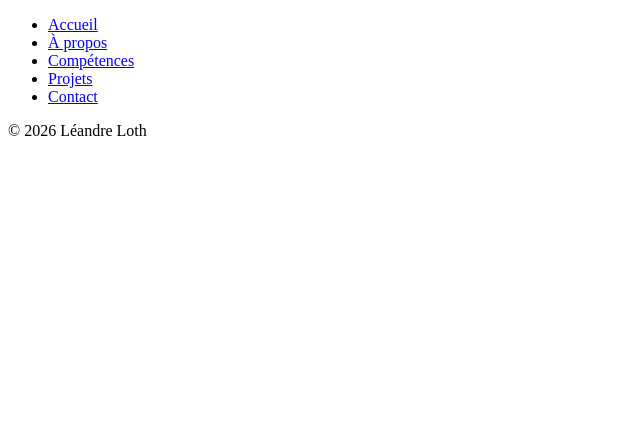
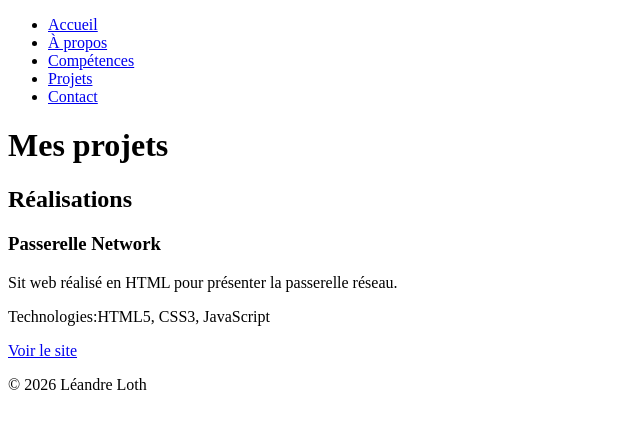
Before and after one commit to LeandreMampouele/Portfolio, a plain HTML site: page projets.html in a window 1280 px wide. Shown: the whole page, without its empty margins (0-640 px from the left). Drawn offline with Linux system fonts and the light colour scheme.

```diff
--- a/projets.html
+++ b/projets.html
@@ -19,7 +19,16 @@
         </nav>
     </header>
     <main>
-
+        <h1>Mes projets</h1>
+        <section class="grille-projets">
+            <h2>Réalisations</h2>
+            <article class="projet">
+                <h3>Passerelle Network</h3>
+                <p>Sit web réalisé en HTML pour présenter la passerelle réseau.</p>
+                <p class="techs">Technologies:HTML5, CSS3, JavaScript</p>
+                <a href="https://passerelle-network-leandremampouele.netlify.app/" class="btn" target="_blank" rel="noopener noreferrer">Voir le site </a>
+            </article>
+        </section>
     </main>
     <footer>
         <p>&copy; 2026 Léandre Loth</p>
```
